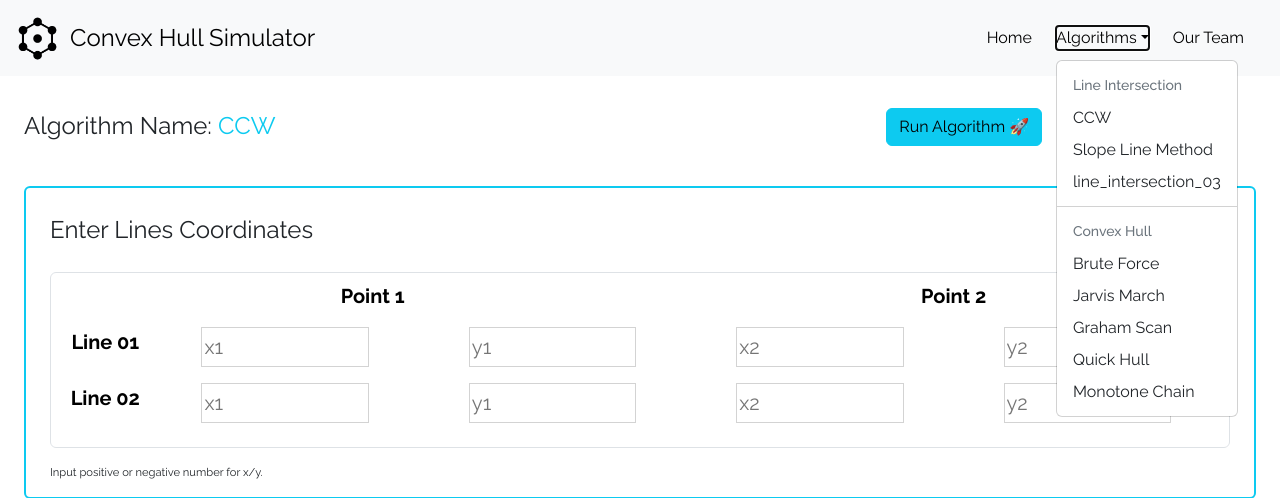
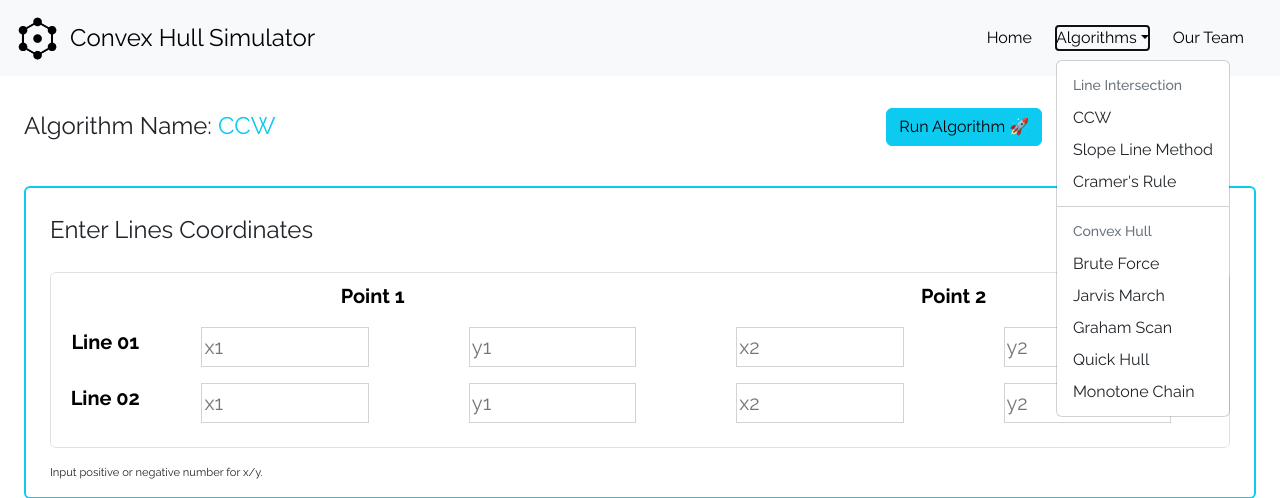
Before and after one commit to ameerhamza3463/ConvexHullSimulator, a Django app: page /line_intersection/1/ in a window 1280 px wide, after a click on "Algorithms". Shown: the top 498 px of the page. Run offline with Django 4.2, Linux system fonts and the light colour scheme; some libraries are stand-ins or nearby versions.

Commit message:
Changed LI3 to Cramer's Rule.

```diff
--- a/CHS_App/static/CHS_App/line_intersection.js
+++ b/CHS_App/static/CHS_App/line_intersection.js
@@ -149,7 +149,7 @@ function slope(p1x, p1y, p2x, p2y) {
     return (p2y - p1y) / (p2x - p1x);
 }
 
-function line_intersection_03() {
+function cramers_rule() {
     // getting the line inputs
     console.log('line_intersection_03');
 
--- a/CHS_App/templates/CHS_App/base.html
+++ b/CHS_App/templates/CHS_App/base.html
@@ -72,7 +72,7 @@
                     </li>
                     <li>
                       <a class="dropdown-item" href="{% url 'CHS_App:line_intersection' 2 %}">Slope Line Method</a>
-                      <a class="dropdown-item" href="{% url 'CHS_App:line_intersection' 3 %}">line_intersection_03</a>
+                      <a class="dropdown-item" href="{% url 'CHS_App:line_intersection' 3 %}">Cramer's Rule</a>
                     </li>
                     <li>
                       <hr class="dropdown-divider" />
--- a/CHS_App/templates/CHS_App/main.html
+++ b/CHS_App/templates/CHS_App/main.html
@@ -63,9 +63,9 @@
             </li>
             <li class="splide__slide">
               <div class="card p-0 mx-3 my-2" style="width: 18rem; min-width: 18rem;">
-                <div style="font-size: 4rem;" class="bg-success-subtle fw-light card-head border-bottom border-success border-4">LI3</div>
+                <div style="font-size: 4rem;" class="bg-success-subtle fw-light card-head border-bottom border-success border-4">CR</div>
                 <div class="card-body">
-                  <h5 class="card-title fw-normal fs-4">line_intersection_03</h5>
+                  <h5 class="card-title fw-normal fs-4">Cramer's Rule</h5>
                   <p class="card-text fs-6">lorem loreml or e ml o rem lo rem lo re m lor e ml orem vv lo reml ore mlor em vlo reml ore mv</p>
                   <a href="{% url 'CHS_App:line_intersection' '3' %}"><button type="button" class="btn btn-outline-success col-12">Explore</button></a>
                 </div>
--- a/CHS_App/views.py
+++ b/CHS_App/views.py
@@ -70,8 +70,8 @@ def line_intersection(request, num):
         algorithm = "slope_line_method"
         colorScheme = "dark"
     elif num == 3:
-        algorithmTitle = "line_intersection_03"
-        algorithm = "line_intersection_03"
+        algorithmTitle = "Cramer's Rule"
+        algorithm = "cramers_rule"
         colorScheme = "success"
     else:
         return redirect("CHS_App:page_not_found_404")
```
